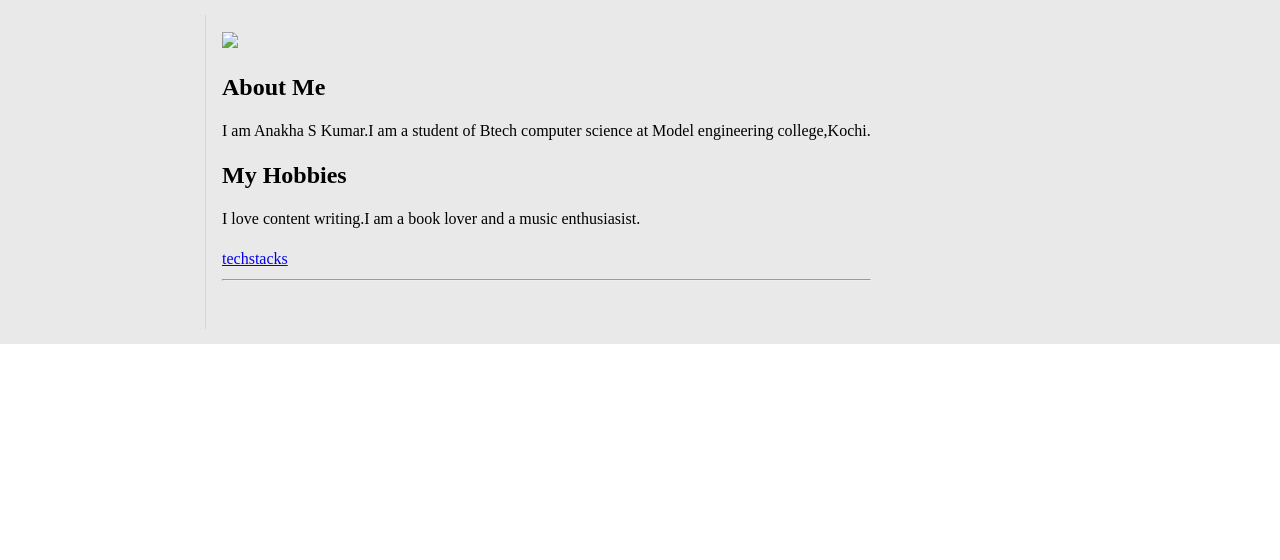
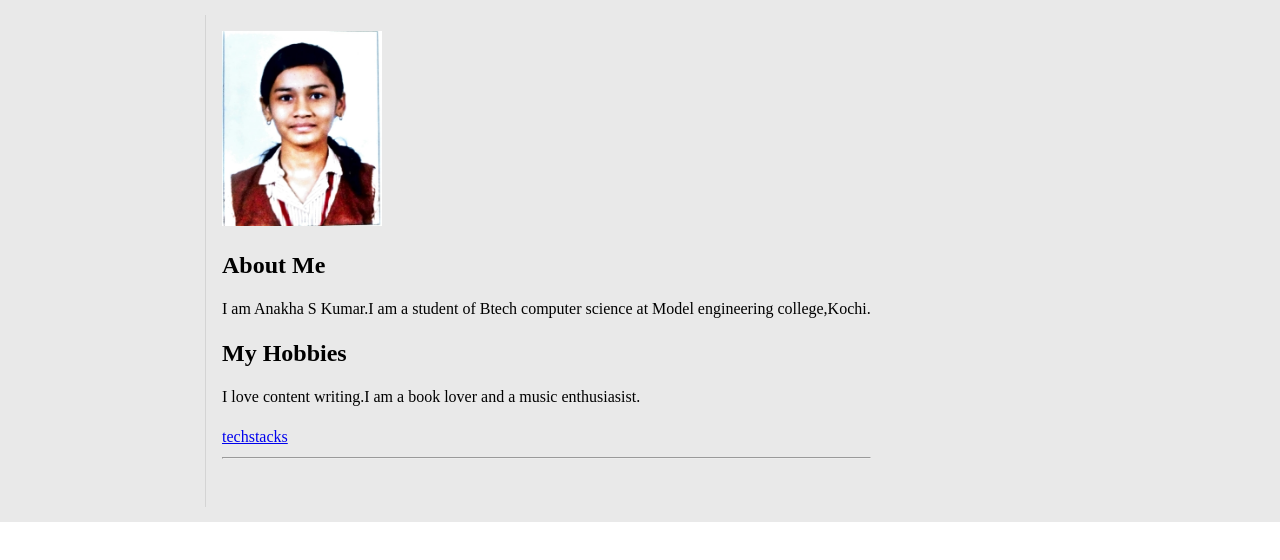
Before and after one commit to Anakha03/dsc, a plain HTML site: page index.html in a window 1280 px wide. Drawn offline with Linux system fonts and the light colour scheme.

Commit message:
Update index.html

```diff
--- a/index.html
+++ b/index.html
@@ -113,7 +113,7 @@
 <header class="header">
 
 <main class="content">
-  <img src="photos/photo.jpg" width="160px" />
+  <img src="photo.jpg" width="160px" />
 <h2>About Me</h2>
 <p>I am Anakha S Kumar.I am a student of Btech computer science at Model engineering college,Kochi.</p>
 <h2>My Hobbies</h2>
```
